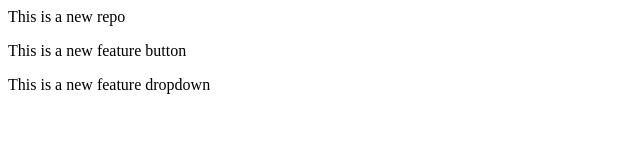
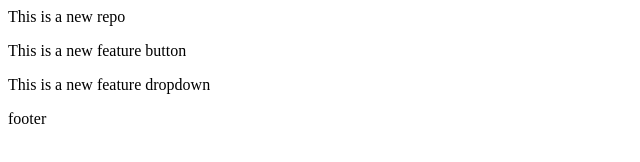
Before and after one commit to kingshukdash123/localRepo, a plain HTML site: page index.html in a window 1280 px wide. Shown: the full height of the page, 0-640 px from the left. Drawn offline with Linux system fonts and the light colour scheme.

Commit message:
add footer

```diff
--- a/index.html
+++ b/index.html
@@ -1,3 +1,4 @@
 <p>This is a new repo</p>
 <p>This is a new feature button</p>
 <p>This is a new feature dropdown</p>
+<P>footer</P>
```
